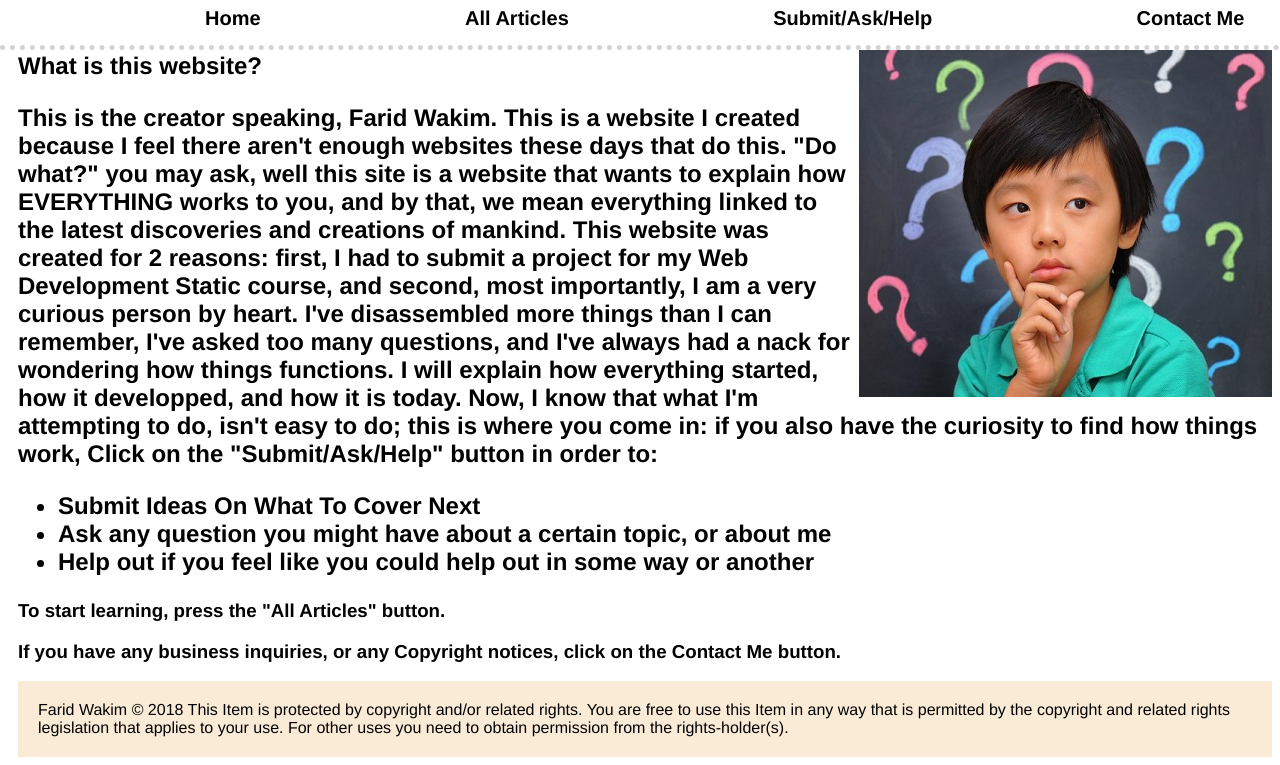
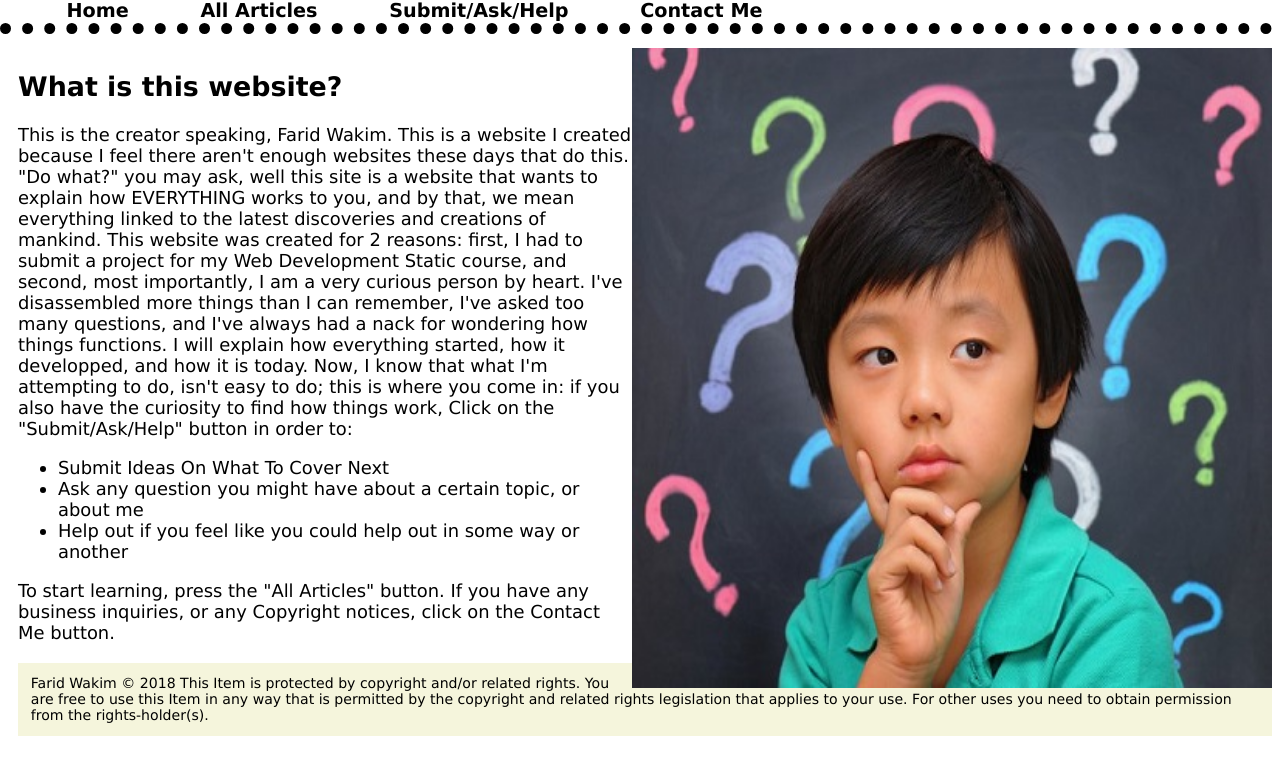
Before and after one commit to Farid-Wakim/CSCI305-Project-1, a plain HTML site: page index.html in a window 1280 px wide. Shown: the part 116-881 px from the top of the page. After the commit the page ends 860 px from the top, so only its background shows below. Drawn offline with Linux system fonts and the light colour scheme.

Commit message:
Add files via upload

```diff
--- a/index.html
+++ b/index.html
@@ -29,7 +29,7 @@
             </section>
             <article>
                 <h1>What is this website?</h1>
-                <h2>
+
                     <p>This is the creator speaking, Farid Wakim. This is a website I created because I feel there aren't enough websites these days that do this.
                     "Do what?" you may ask, well this site is a website that wants to explain how EVERYTHING works to you, and by that, we mean everything linked to the latest discoveries and creations of mankind.
                     This website was created for 2 reasons: first, I had to submit a project for my Web Development Static course, and second, most importantly,
@@ -42,10 +42,10 @@
                         <li>Ask any question you might have about a certain topic, or about me</li>
                         <li>Help out if you feel like you could help out in some way or another</li>
                     </ul>
-            </p>
-                </h2>
-                <h3>To start learning, press the "All Articles" button.</h3>
-                <h3>If you have any business inquiries, or any Copyright notices, click on the Contact Me button.</h3>
+                </p>
+
+                To start learning, press the "All Articles" button.
+                If you have any business inquiries, or any Copyright notices, click on the Contact Me button.
 
             </article>
 
--- a/style.css
+++ b/style.css
@@ -1,44 +1,54 @@
 *{
-font-family: 'Helvetica Neue';
+font-family:Verdana, Geneva, Tahoma, sans-serif;
 background-color:white;
 }
 
 header{
-    position: fixed;
+    position: sticky;
     margin-top: -8px;
     margin-left: -8px;
 }
 header > nav{
     background-color: white;
-    padding:15px;
-    border-bottom: 5px dotted lightgray;
-    border-top: 5px dotted lightgray;
+    padding:0.1vw;
+    border-bottom: 0.9vw dotted black;
+    border-top: 0.9vw dotted black;
 }
 header>nav>a{
     background-color: white;
     text-decoration: none;
     color: black;
     font-weight: bold;
-    padding: 10px;
-    margin-left: 180px;
-    font-size: 20px;
+    padding: 0.1vw;
+    margin-left: 5vw;
+    font-size: 1.5vw;
 
 }
 header>nav>a:hover{
-background-color: lightgrey;
+background-color: black;
 color:white;
 }
 main{
-    padding-top:140px;
+    padding-top:1.1vw;
     margin-left: 10px;
 }
 main>section{
     float: right;
-    width: 413px;
-    height:365px;
-
+    width: 50vw;
+    height:50vw;
+}
+main>section>img{
+    width: 50vw;
+    height:50vw;
+    clear: both;
+}
+main>article{
+    font-size: 1.4vw;
+    font-weight: 400;
 }
 footer{
-    padding: 20px;
-    background-color: antiquewhite;
+    margin-top: 20px;
+    padding: 1.001vw;
+    font-size: 1.1vw;
+    background-color: beige;
 }
```
